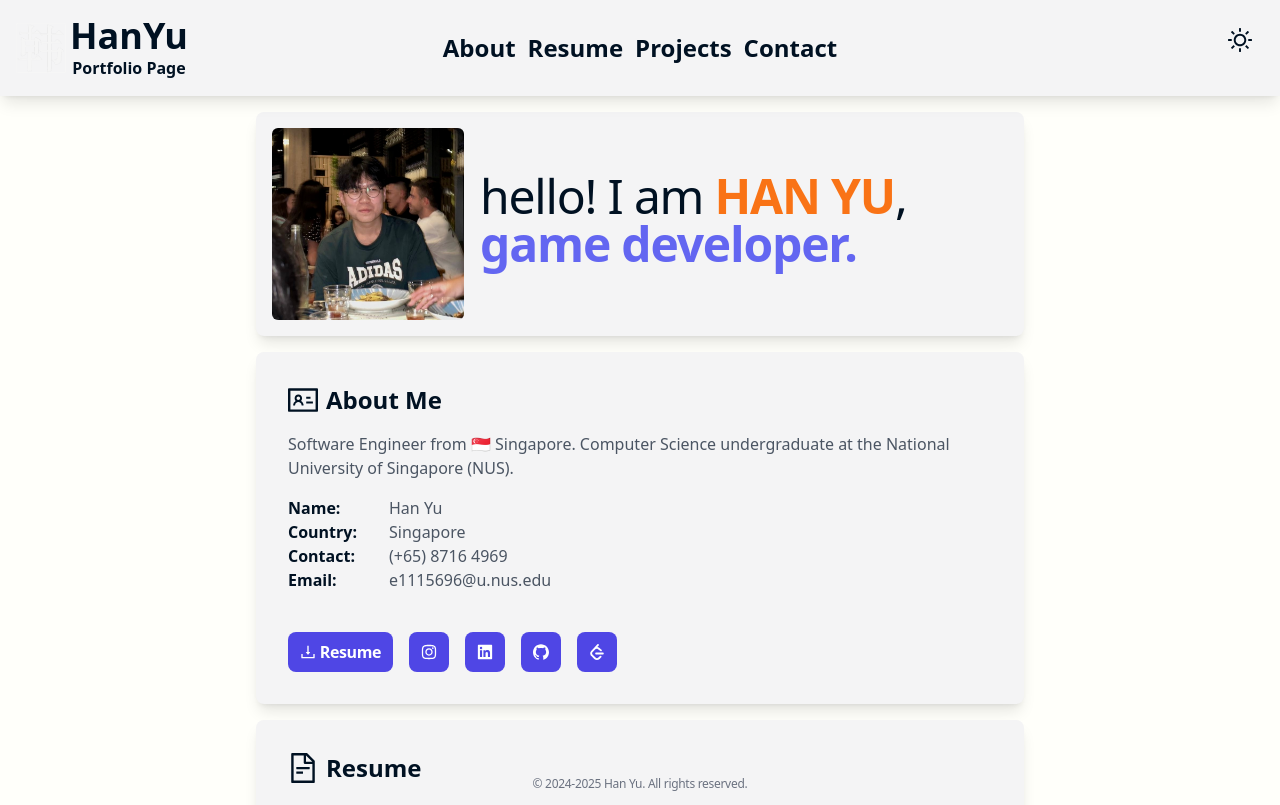
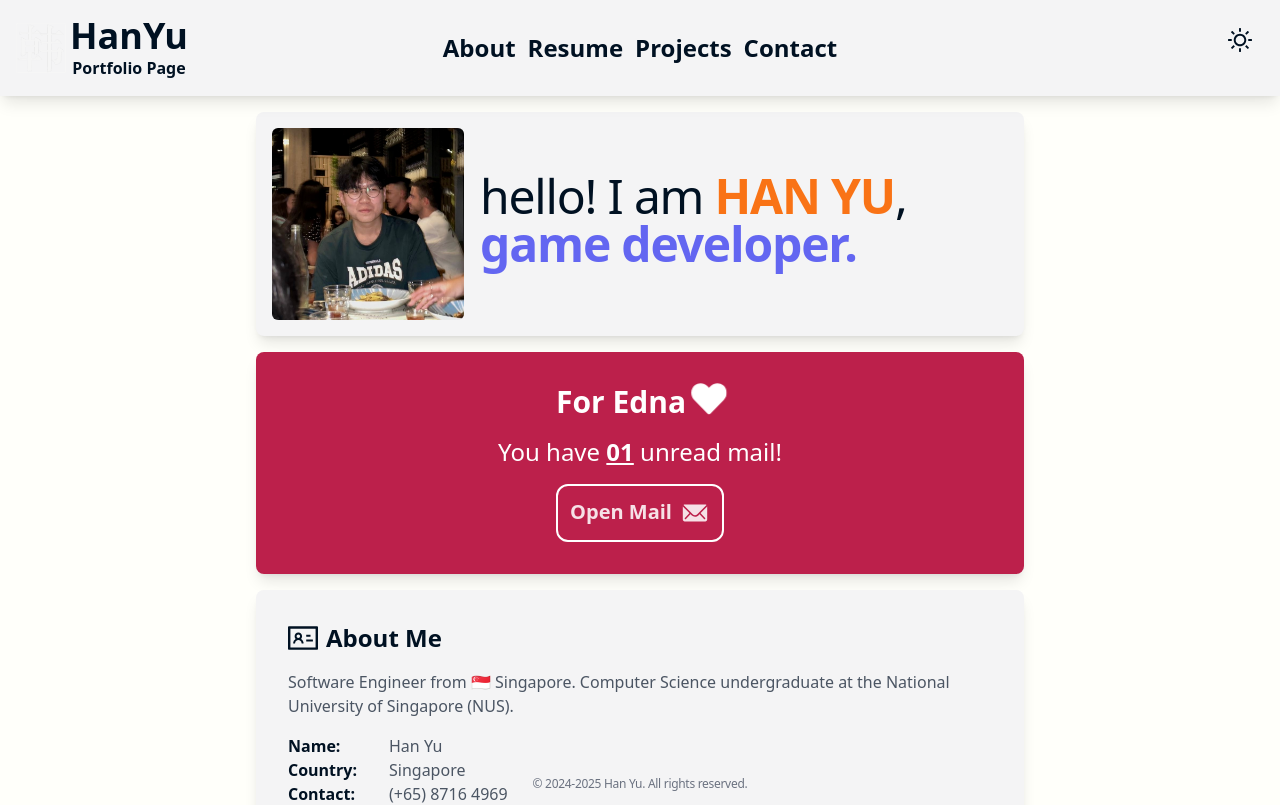
Before and after one commit to xhamyo/hamyo, a Next.js app: page / in a window 1280 px wide. Shown: the top 805 px of the page. Built offline with nearby package versions, Linux system fonts and the light colour scheme.

Commit message:
Valentines Card

```diff
--- a/src/app/page.tsx
+++ b/src/app/page.tsx
@@ -4,6 +4,7 @@ import Contact from "../components/sections/Contact";
 import Introduction from "../components/sections/Introduction";
 import Projects from "../components/sections/Projects";
 import Resume from "../components/sections/Resume";
+import Valentines from "../components/sections/Valentines";
 
 export default function Home() {
 
@@ -13,6 +14,7 @@ export default function Home() {
         <div className="flex flex-col space-y-4">
           <section id="about" className="space-y-4 scroll-mt-[6.5em]">
             <Introduction />
+            <Valentines />
             <About />
           </section>
           <section id="resume" className="scroll-mt-[6.5em]">
--- /dev/null
+++ b/src/app/valentines/page.tsx
@@ -0,0 +1,11 @@
+
+export default function Home() {
+
+  return (
+    <main>
+      <div>
+        Hello World!
+      </div>
+    </main>
+  );
+}
--- /dev/null
+++ b/src/components/sections/Valentines.tsx
@@ -0,0 +1,35 @@
+
+import Link from "next/link";
+import { FaHeart } from "react-icons/fa";
+import { IoIosMail } from "react-icons/io";
+
+export default function About() {
+
+  return (
+    <div className="rounded-lg bg-[#BC204B] w-[90vw] md:min-w-[48rem] md:w-[50vw] shadow-lg text-white">
+      <div className="p-4 md:p-8 flex flex-col justify-center items-center space-y-2 md:space-y-4">
+
+        <div className="flex flex-row space-x-2 font-black tracking-light">
+          <h1 className="text-2xl md:text-3xl">
+            For Edna
+          </h1>
+          <div className="animate-sizeCycle">
+            <FaHeart className="text-3xl animate-sizeCycle"/>
+          </div>
+        </div>
+
+        <h1 className="text-xl md:text-2xl font-light" >
+          You have <span className="font-bold underline">01</span> unread mail!
+        </h1>
+
+        <Link href="/valentines" className="flex flex-row p-3 rounded-xl space-x-2 font-bold tracking-light border-2 border-white animate-transparencyCycle">
+          <h1 className="text-lg md:text-xl">
+            Open Mail
+          </h1>
+          <IoIosMail className="text-3xl"/>
+        </Link>
+
+      </div>
+    </div>
+  );
+}
--- a/tailwind.config.js
+++ b/tailwind.config.js
@@ -5,7 +5,22 @@ module.exports = {
     "./src/app/**/*.{tsx,ts,jsx,js}",
   ],
   theme: {
-    extend: {},
+    extend: {
+      animation: {
+        transparencyCycle: "colorCycle 0.75s infinite alternate ease-in-out",
+        sizeCycle: "sizeCycle 0.75s infinite ease-in-out",
+      },
+      keyframes: {
+        colorCycle: {
+          "0%": { color: "#BC204B" }, // Maroon
+          "100%": { color: "#FFFFFF" }, // White
+        },
+        sizeCycle: {
+          "0%": { transform: "scale(1)" },  // Normal size
+          "100%": { transform: "scale(1.1)" },  // 30% larger
+        }
+      },
+    },
   },
   plugins: [],
   darkMode: "class",
```
